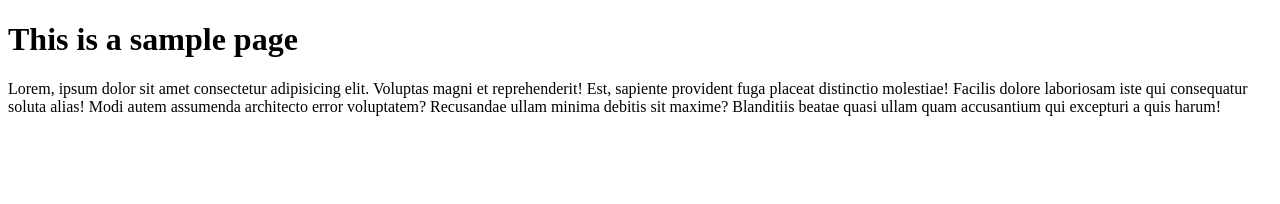
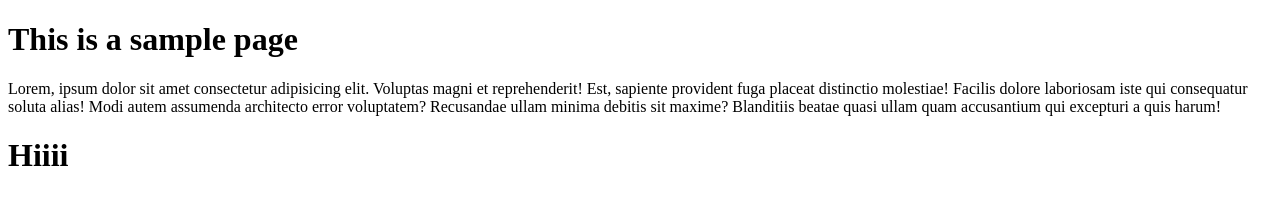
Before and after one commit to jayeshh27/sample, a plain HTML site: page index.html in a window 1280 px wide. Drawn offline with Linux system fonts and the light colour scheme.

Commit message:
Update index.html

```diff
--- a/index.html
+++ b/index.html
@@ -13,6 +13,7 @@
         provident fuga placeat distinctio molestiae! Facilis dolore laboriosam iste qui consequatur soluta alias! Modi
         autem assumenda architecto error voluptatem? Recusandae ullam minima debitis sit maxime? Blanditiis beatae quasi
         ullam quam accusantium qui excepturi a quis harum!</p>
+    <h1>Hiiii</h1>
 </body>
 
 </html>
```
